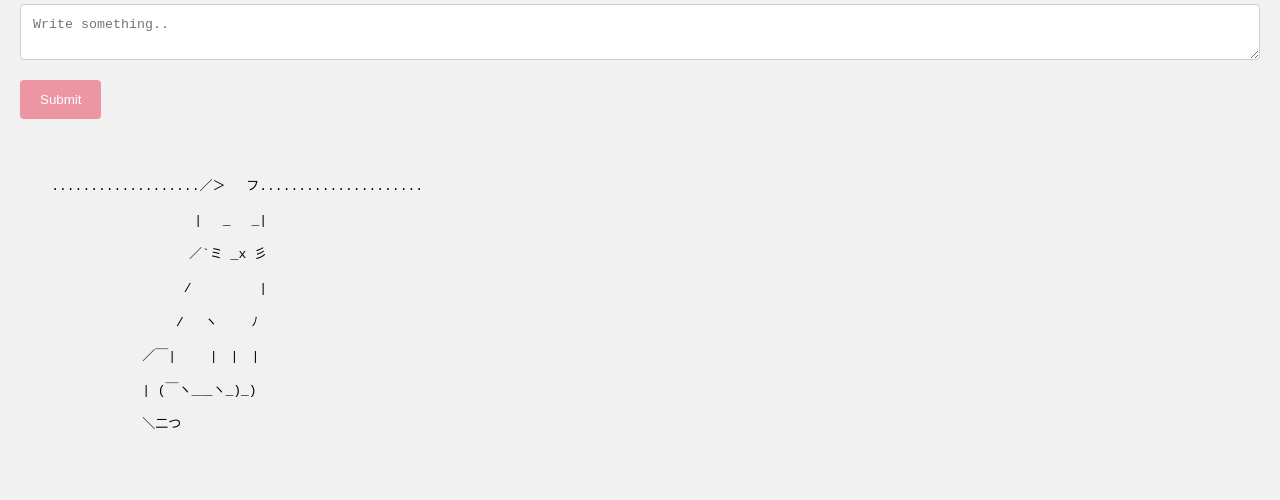
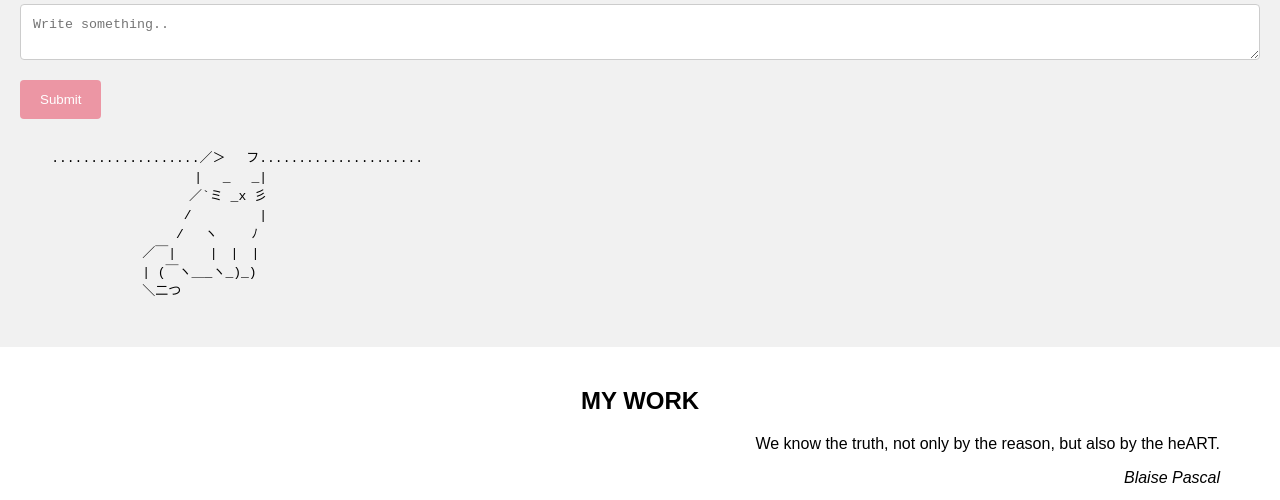
Before and after one commit to E5capada/E5capada.github.io, a plain HTML site: page index.html in a window 1280 px wide. Shown: the part 1467-1967 px from the top of the page. Drawn offline with Linux system fonts and the light colour scheme.

Commit message:
Update index.html

```diff
--- a/index.html
+++ b/index.html
@@ -54,15 +54,15 @@
                 </form>
               </div>
               <pre>
-              <p>
-    ...................／＞　 フ.....................<br>
-              　　　　　| 　_　 _|<br>
-              　 　　　／`ミ _x 彡<br>
-              　　 　 /　　　 　 |<br>
-              　　　 /　 ヽ　　 ﾉ<br>
-              　／￣|　　 |　|　|<br>
-              　| (￣ヽ＿_ヽ_)_)<br>
-              　＼二つ</p>
+
+    ...................／＞　 フ.....................
+              　　　　　| 　_　 _|
+              　 　　　／`ミ _x 彡
+              　　 　 /　　　 　 |
+              　　　 /　 ヽ　　 ﾉ
+              　／￣|　　 |　|　|
+              　| (￣ヽ＿_ヽ_)_)
+              　＼二つ
               </pre>
         </div>
 
```
